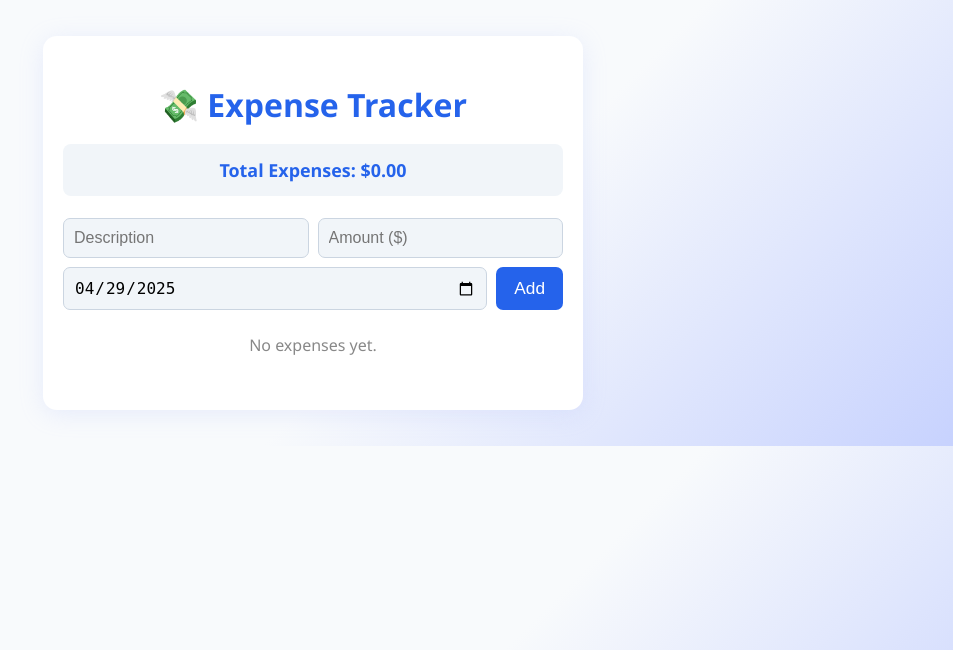
After one commit to 4MKBS/php-learning-project, a PHP site: page /php-learning-project/projects/expenseTracker/index.php in a window 1280 px wide. The commit adds this page. Shown: the top 650 px of the page, without its empty margins (327-1280 px from the left). Run offline with PHP 8.4, Linux system fonts and the light colour scheme.

Commit message:
basic expence tracker added

```diff
--- a/index.php
+++ b/index.php
@@ -25,6 +25,8 @@
         <li><a href="projects/E-card-generator/index.php">20. E-card Generator</a></li>
         <li><a href="projects/weather-app/index.php">21. Weather App</a></li>
         <li><a href="projects/password-generator/index.php">22. Password Generator</a></li>
+        <li><a href="projects/basic-shopping-cart/index.php">23. Basic Shopping Cart</a></li>
+        <li><a href="projects/expenseTracker/index.php">24. Expense Tracker</a></li>
         <!-- Add more project links here -->
     </ul>
 </main>
--- /dev/null
+++ b/projects/expenseTracker/index.php
@@ -0,0 +1,109 @@
+<?php
+session_start();
+if (!isset($_SESSION['expenses'])) $_SESSION['expenses'] = [];// Initialize expenses array
+
+
+
+// Add new expense
+if (isset($_POST['add'])) {     // Check if form is submitted
+    $desc = trim($_POST['description'] ?? '');// Get description
+    $amount = floatval($_POST['amount'] ?? 0);
+    $date = $_POST['date'] ?? date('Y-m-d');
+    if ($desc && $amount > 0) {// Validate inputs
+        $_SESSION['expenses'][] = [// Add new expense to session
+            'description' => htmlspecialchars($desc),
+            'amount' => $amount,
+            'date' => $date ?: date('Y-m-d')
+        ];
+    }
+    header("Location: ".$_SERVER['PHP_SELF']); exit;// Redirect to avoid form resubmission
+}
+
+// Delete expense
+if (isset($_POST['delete'])) {
+    $idx = intval($_POST['delete']);
+    if (isset($_SESSION['expenses'][$idx])) {
+        array_splice($_SESSION['expenses'], $idx, 1);
+    }
+    header("Location: ".$_SERVER['PHP_SELF']); exit;
+}
+
+// Calculate total
+$total = 0;
+foreach ($_SESSION['expenses'] as $exp) $total += $exp['amount'];
+?>
+<!DOCTYPE html>
+<html>
+<head>
+    <title>Expense Tracker</title>
+    <meta name="viewport" content="width=device-width,initial-scale=1">
+    <style>
+        body { font-family: 'Segoe UI', Arial, sans-serif; background: linear-gradient(135deg, #f8fafc 60%, #c7d2fe 100%); margin:0; color:#222;}
+        .container { max-width: 500px; margin: 36px auto; background: #fff; border-radius: 14px; box-shadow: 0 4px 24px #a5b4fc33; padding: 26px 20px 34px 20px;}
+        h1 { text-align:center; margin-bottom:18px; color: #2563eb; }
+        form { display:flex; gap:9px; flex-wrap:wrap; margin-bottom: 24px; }
+        input[type="text"], input[type="number"], input[type="date"] {
+            flex:1 1 110px; border:1px solid #cbd5e1; border-radius:7px; padding:10px; font-size:1rem; background: #f1f5f9;}
+        button { background: #2563eb; color:#fff; border:none; border-radius:7px; padding:10px 18px; cursor:pointer; font-size:1.08rem; font-weight:500;
+            transition: background 0.13s;}
+        button:hover { background: #1e40af; }
+        .summary { background: #f1f5f9; border-radius:8px; padding:14px 0; text-align:center; margin-bottom:22px; color: #2563eb; font-size:1.12rem; font-weight:600;}
+        table { width:100%; border-collapse:collapse; background: #fafbfc; border-radius:10px; box-shadow: 0 2px 12px #c7d2fe22;}
+        th, td { padding:11px 6px; text-align:center;}
+        th { background: #2563eb; color:#fff; font-weight:600;}
+        tr:nth-child(even) { background: #f1f5f9;}
+        tr:nth-child(odd) { background: #fff;}
+        .delete-btn { background:#f43f5e; color:#fff; border:none; border-radius:5px; padding:7px 13px; cursor:pointer; font-size:1rem;}
+        .delete-btn:hover { background:#be123c; }
+        .empty { text-align:center; color:#888; margin: 20px 0; }
+        @media (max-width:600px) {
+            .container { padding:8px 2vw 16px 2vw; }
+            form { flex-direction:column; gap:7px;}
+            th, td { font-size:0.98rem; }
+        }
+    </style>
+</head>
+<body>
+<div class="container">
+    <h1>💸 Expense Tracker</h1>
+    <div class="summary">
+        Total Expenses: $<?php echo number_format($total,2); ?>
+    </div>
+    <form method="post" autocomplete="off">
+        <input type="text" name="description" placeholder="Description" required>
+        <input type="number" name="amount" placeholder="Amount ($)" min="0.01" step="0.01" required>
+        <input type="date" name="date" value="<?php echo date('Y-m-d'); ?>">
+        <button type="submit" name="add">Add</button>
+    </form>
+    <?php if (empty($_SESSION['expenses'])): ?>
+        <div class="empty">No expenses yet.</div>
+    <?php else: ?>
+        <table>
+            <thead>
+                <tr>
+                    <th>Description</th>
+                    <th>Amount ($)</th>
+                    <th>Date</th>
+                    <th>Delete</th>
+                </tr>
+            </thead>
+            <tbody>
+            <?php foreach ($_SESSION['expenses'] as $i=>$exp): ?>
+                <tr>
+                    <td><?php echo $exp['description']; ?></td>
+                    <td><?php echo number_format($exp['amount'],2); ?></td>
+                    <td><?php echo $exp['date']; ?></td>
+                    <td>
+                        <form method="post" style="margin:0;">
+                            <button type="submit" name="delete" value="<?php echo $i; ?>" class="delete-btn"
+                                onclick="return confirm('Delete this expense?');">Delete</button>
+                        </form>
+                    </td>
+                </tr>
+            <?php endforeach; ?>
+            </tbody>
+        </table>
+    <?php endif; ?>
+</div>
+</body>
+</html>
```
